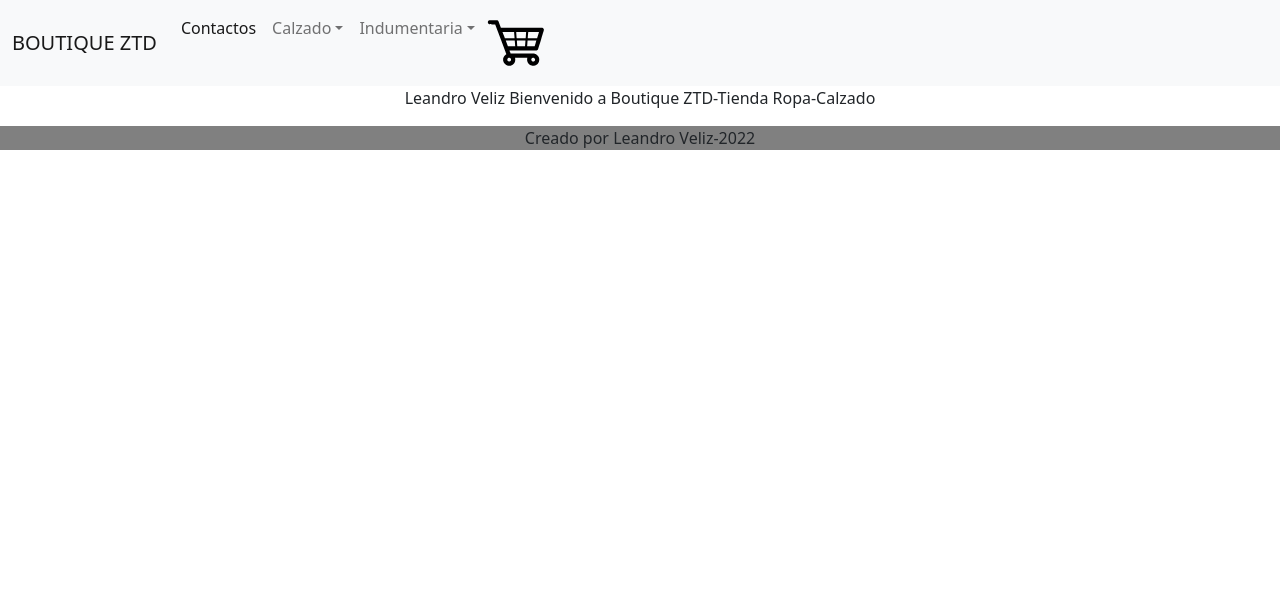
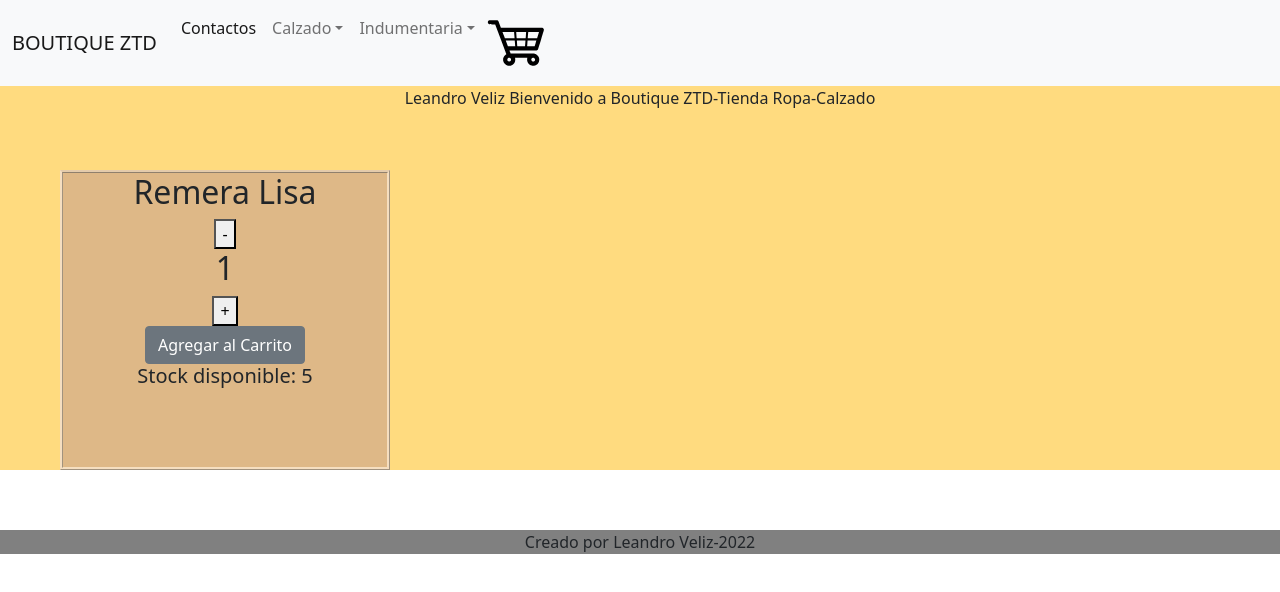
Before and after one commit to leandroveliz/BoutiqueZtd-Veliz, a React (Create React App) app: page / in a window 1280 px wide. Shown: the top 592 px of the page. Built offline with nearby package versions, Linux system fonts and the light colour scheme.

Commit message:
Se agregan modificaciones

```diff
--- a/public/index.html
+++ b/public/index.html
@@ -10,6 +10,7 @@
       content="Web site created using create-react-app"
     />
     <link rel="apple-touch-icon" href="%PUBLIC_URL%/logo192.png" />
+
     <!--
       manifest.json provides metadata used when your web app is installed on a
       user's mobile device or desktop. See https://developers.google.com/web/fundamentals/web-app-manifest/
@@ -24,6 +25,7 @@
       work correctly both with client-side routing and a non-root public URL.
       Learn how to configure a non-root public URL by running `npm run build`.
     -->
+
     <title>React App</title>
 
   </head>
--- a/src/App.css
+++ b/src/App.css
@@ -47,6 +47,18 @@ footer{
   background-color: #808080;
 }
 
-body{
-  background-color: aquamarine;
+.color-body{
+  background-color: #ffdb7f;
 }
+
+.tamanioProducto{
+  border-top: ridge rgb(228, 203, 171) ;
+  border-right: ridge rgb(245, 222, 192) ;
+  border-left: ridge rgb(245, 222, 192) ;
+  border-bottom: ridge rgb(245, 222, 192) ;
+  height: 300px;
+    width:330px;
+    margin: 60px;
+    text-align: center;
+  background-color: burlywood;
+}
--- a/src/App.js
+++ b/src/App.js
@@ -1,12 +1,16 @@
-import logo from './logo.svg';
 import React from 'react';
 import './App.css';
 import 'bootstrap/dist/css/bootstrap.min.css';
 import Navbar from './components/navbar';
-import ClassComponent from './itemListContainer';
+import ClassComponent from './components/itemListContainerClass';
+import Funcional from './components/itemListContainerFuncional'
 
 
-const persona = {
+const personaClass = {
+  nombre: 'Leandro',
+  apellido: 'Veliz'
+}
+const personaFuncional = {
   nombre: 'Leandro',
   apellido: 'Veliz'
 }
@@ -17,8 +21,14 @@ function App() {
       <header >
         <Navbar />
       </header>
-      <body>
-      <ClassComponent nombre={persona.nombre} apellido={persona.apellido}/>
+      <body class="color-body">
+      <div>
+      <ClassComponent nombre={personaClass.nombre} apellido={personaClass.apellido}/>
+      </div>
+      <div>
+      <Funcional nombre={personaFuncional.nombre} apellido={personaFuncional.apellido}/>
+      </div>
+
       </body>
       <footer>
       Creado por Leandro Veliz-2022
--- a/src/components/cartWidget.js
+++ b/src/components/cartWidget.js
@@ -4,7 +4,7 @@ import '../App.css'
 
 const CartWidget = ({}) =>{
     return(
-    <img src={carrito} className="tamanioCarrito" alt="carrito" />
+    <img src={carrito} className="tamanioCarrito" alt="carrito"/>
     );
 }
 
--- /dev/null
+++ b/src/components/itemCount.js
@@ -0,0 +1,34 @@
+import { click } from "@testing-library/user-event/dist/click";
+import React, {useState} from "react";
+
+const ItemCount = ({stock, inicial}) => {
+
+        const [cantidadElegida,setCantiadadElegida] = useState(inicial);
+
+
+        const clickSuma = () => {
+            if(cantidadElegida<stock){
+                setCantiadadElegida(cantidadElegida+1)
+            }else{
+                setCantiadadElegida(cantidadElegida==stock)
+            }
+
+
+
+        }
+
+        const clickResta = () => {
+                setCantiadadElegida(cantidadElegida-1)
+        }
+
+        return(
+            <div>
+            <button onClick={clickResta}>-</button>
+            <h2>{cantidadElegida}</h2>
+            <button onClick={clickSuma}>+</button>
+            <br />
+            <button class="btn btn-secondary">Agregar al Carrito</button>
+            </div>
+        )
+}
+export default ItemCount;
--- /dev/null
+++ b/src/components/itemListContainerFuncional.js
@@ -0,0 +1,25 @@
+import React, {useState} from "react";
+import ItemCount from './itemCount';
+
+
+
+const producto = {
+    nombre: 'Remera Lisa',
+    stock: '5',
+    inicial:'1'
+};
+const Funcional = ({nombre,apellido}) => {
+
+        return(
+            <div class="tamanioProducto">
+            <h2>{producto.nombre}</h2>
+            <ItemCount nombre={producto.nombre}stock={producto.stock} inicial={producto.inicial}/>
+            <h5>Stock disponible: {producto.stock}</h5>
+
+            </div>
+        )
+
+}
+
+
+export default Funcional;
```
Also changed, not shown: src/components/itemListContainerClass.js (renamed from src/itemListContainer.js, +6 -1 lines), 1 other file (tests, documents, lock files or other folders).
